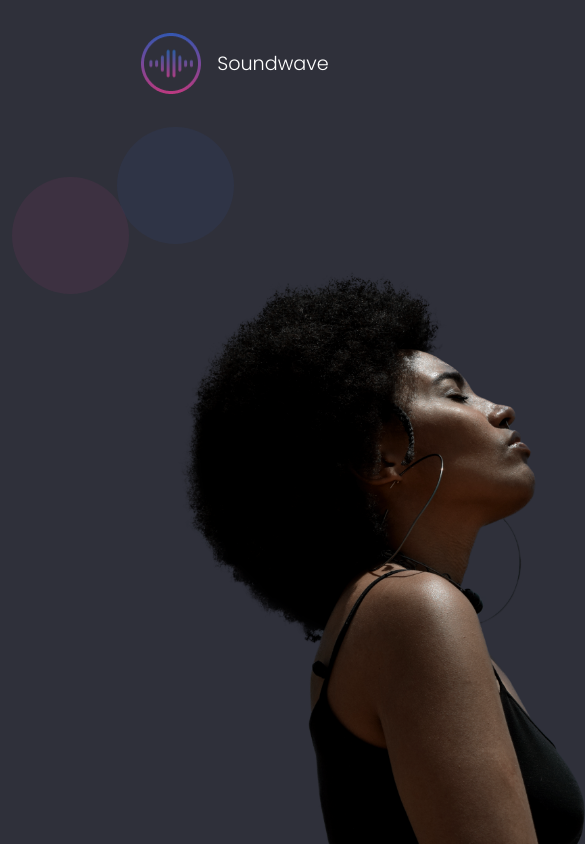
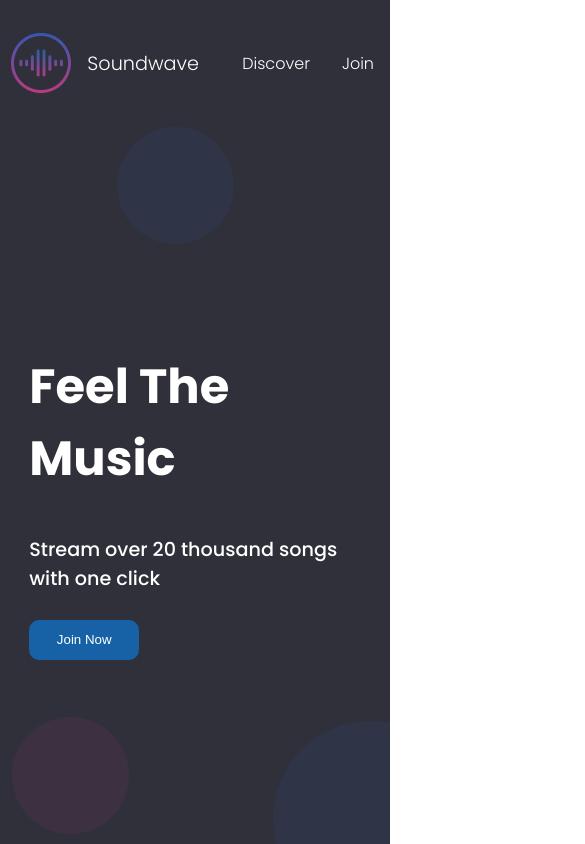
Before and after one commit to MAlexGG/soundwave, a React (Create React App) app: page / in a window 390 px wide. Shown: the top 844 px of the page, 585 px wide, since content can reach past the window. Built offline with nearby package versions, Linux system fonts and the light colour scheme.

Commit message:
home responsive

```diff
--- a/src/components/navbar/Navbar.styled.js
+++ b/src/components/navbar/Navbar.styled.js
@@ -7,15 +7,22 @@ export const CtNavbar = styled.div`
     justify-content: space-around;
     align-items: center;
     height: 15vh;
+    @media (max-width: 564px) {
+        min-width: 0px;
+
+    }
 `;
 
 export const CtLogo = styled.div`
     display: flex;
+    justify-content: center;
+    align-items: center;
     margin: 1rem;
 `;
 
 export const Logo = styled.img`
     width: 100%;
+    height: 100%;
 `;
 
 export const LogoTxt = styled.h2`
--- a/src/pages/home/Home.js
+++ b/src/pages/home/Home.js
@@ -15,8 +15,8 @@ function Home() {
           <TxtHome>Stream over 20 thousand songs with one click</TxtHome>
           <Link to='/join'><BtHome>Join Now</BtHome></Link>
         </CtTxt>
-        <CircleTwo colorone top='13vw' left='3vw' />
-        <CircleTwo top='0vw' left='30vw'/>
+        <CircleTwo colorone top='13vw' left='3vw' topM='70vh' />
+        <CircleTwo top='0vw' left='30vw' topM='0vh'/>
         <CircleOne/>
       </CtHome>
 
--- a/src/pages/home/Home.styled.js
+++ b/src/pages/home/Home.styled.js
@@ -9,11 +9,17 @@ export const CtHome = styled.div`
     height: 85vh;
     position: relative;
     overflow: hidden;
+    @media (max-width: 564px) {
+        min-width: 0px;
+    }
 `;
 
 export const CtImg = styled.img`
     height: 80%;
     z-index: 1;
+    @media (max-width: 564px) {
+        display: none;
+    }
 `;
 
 export const CtTxt = styled.div`
@@ -24,6 +30,9 @@ export const CtTxt = styled.div`
     height: 85vh;
     width: 30vw;
     padding-left: 5vw;
+    @media (max-width: 564px) {
+        width: 90vw;
+    }
 `;
 
 export const TitleHome = styled.h2`
@@ -57,6 +66,10 @@ export const CircleOne = styled.div`
     position: absolute;
     bottom: -27%;
     right: -28%;
+    @media (max-width: 564px) {
+        bottom: -10%;
+        right: -20%;
+    }
 `;
 
 export const CircleTwo = styled.div`
@@ -67,4 +80,9 @@ export const CircleTwo = styled.div`
     position: absolute;
     top: ${props => props.top};
     left: ${props => props.left};
+    @media (max-width: 564px) {
+        top: ${props => props.topM};;
+    }
+
+
 `;
```
